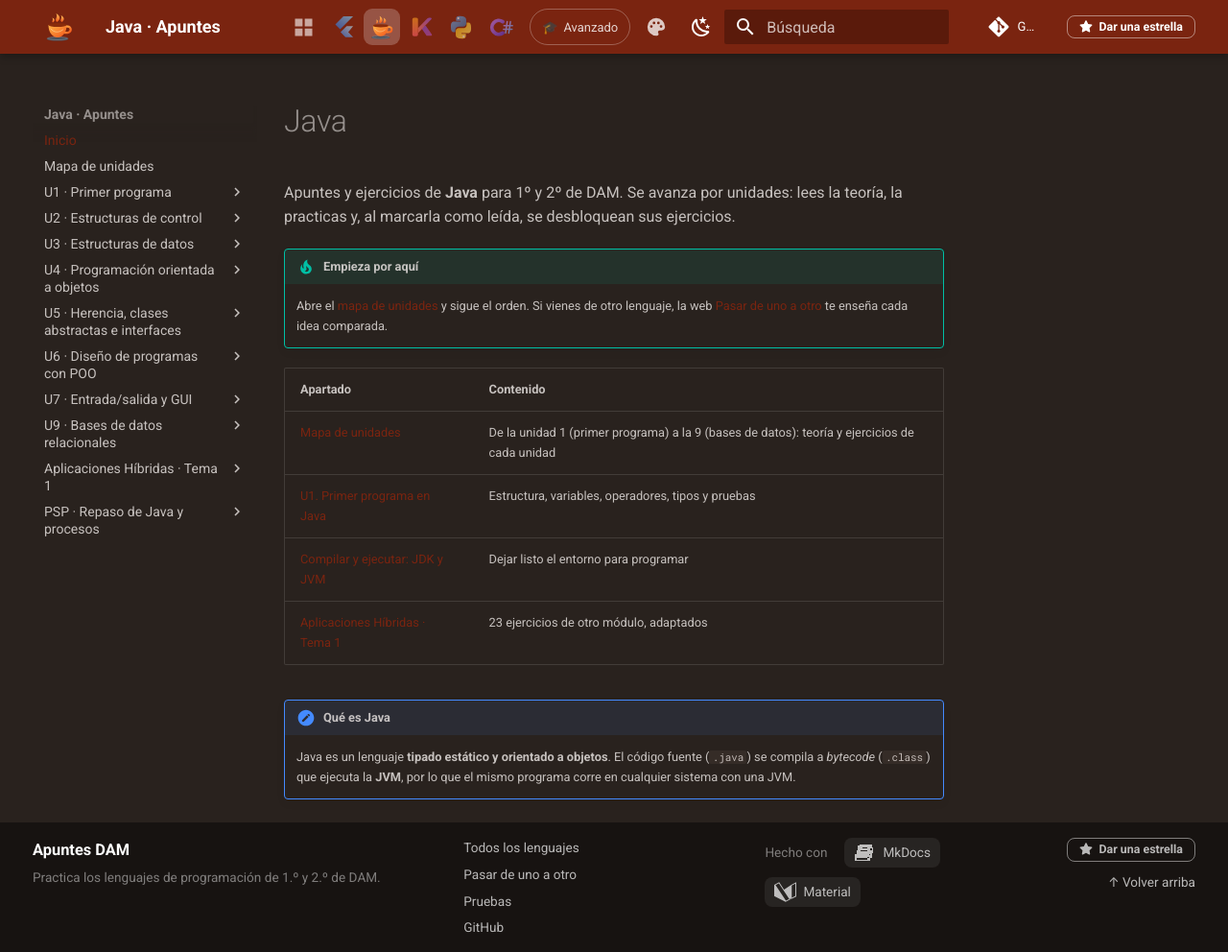
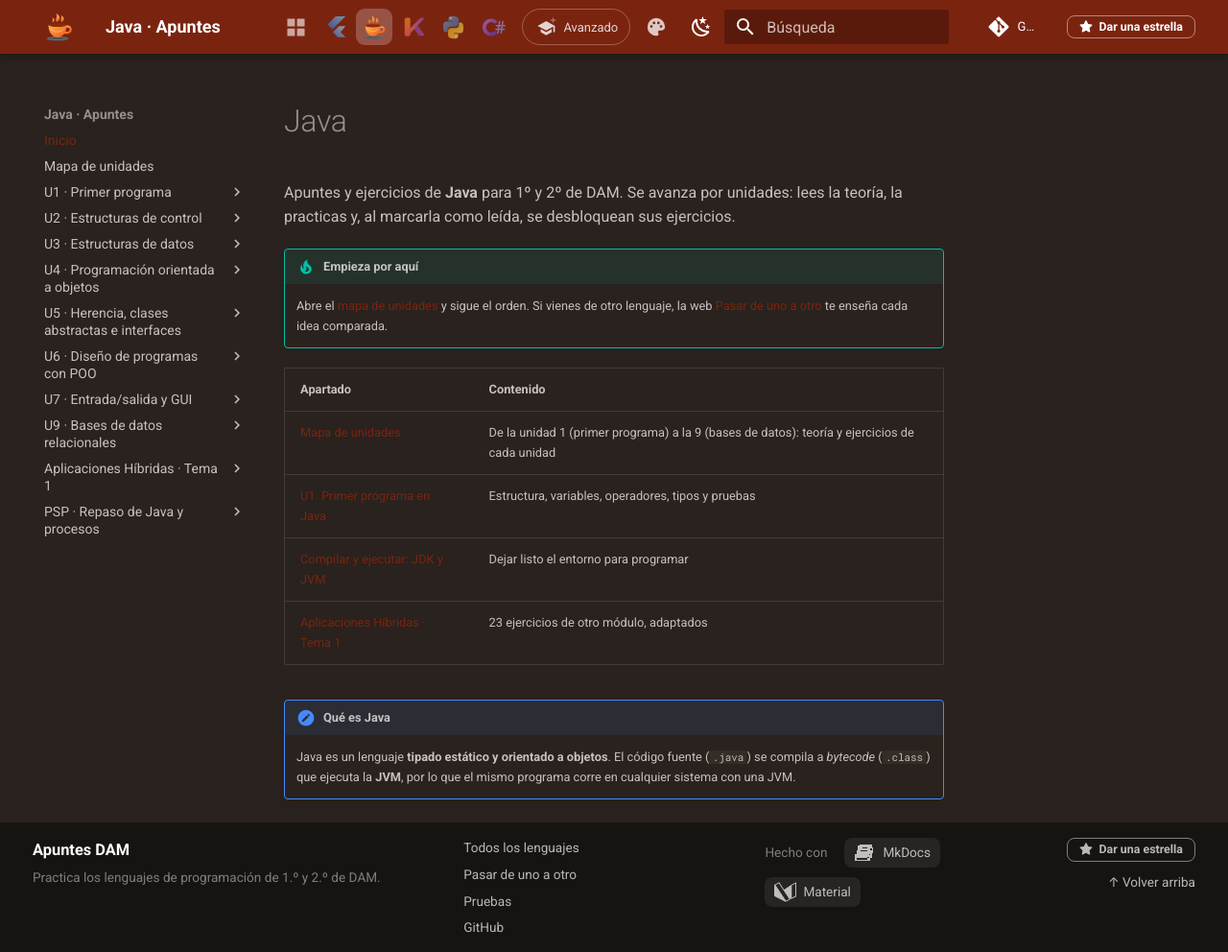
Before and after one commit to apuntes-dam/java-apuntes, an MkDocs documentation site: the page built from docs/index.md, in a window 1280 px wide and 992 px high. Shown: the whole window at 96% size. Built offline with MkDocs 1.6.1 and Material for MkDocs 9.7.7, drawn with Linux system fonts in a browser that asks for light colours; comment, search, counter and statistics services are not loaded.

Commit message:
Icono del modo Avanzado: birrete con chispa en SVG (sustituye al emoji) y el mismo icono en el título del menú
Co-Authored-By: Claude Sonnet 5.5 <noreply@anthropic.com>

```diff
--- a/docs/assets/lenguajes.css
+++ b/docs/assets/lenguajes.css
@@ -251,6 +251,15 @@ html:not([data-avanzado]) .nav-avanzado { display: none; }
 .av-btn:hover { opacity: 1; background: rgba(255,255,255,.14); }
 .av-btn[aria-checked="true"] { opacity: 1; background: rgba(255,255,255,.24); border-color: rgba(255,255,255,.85); font-weight: 700; }
 @media (max-width: 59.9375em) { .av-btn .av-txt { display: none; } .av-btn { padding: 0 .45rem; } }
+.av-ico { flex: none; width: 1.2rem; height: 1.2rem; transition: transform .25s; }
+.av-chispa { fill: currentColor; opacity: .4; transform-box: fill-box; transform-origin: center; transition: opacity .2s; }
+.av-btn:hover .av-ico, .av-btn:focus-visible .av-ico { transform: rotate(-9deg) scale(1.08); }
+.av-btn[aria-checked="true"] .av-chispa { opacity: 1; filter: drop-shadow(0 0 2px currentColor); animation: av-brillo 2.6s ease-in-out infinite; }
+@keyframes av-brillo { 50% { transform: scale(1.3) rotate(25deg); } }
+/* título «Avanzado» del menú lateral: mismo icono, sin movimiento */
+.nav-avanzado .md-nav__link > .av-ico { width: .9rem; height: .9rem; margin: .05rem .35rem 0 0; }
+.nav-avanzado .md-nav__link > .av-ico .av-chispa { opacity: 1; }
+@media (prefers-reduced-motion: reduce) { .av-btn[aria-checked="true"] .av-chispa { animation: none; } .av-ico { transition: none; } }
 
 /* Navidad y Futuro */
 :root[data-estacion="navidad"] > * { --md-primary-fg-color: #9b1c31; --md-primary-fg-color--dark: #6e1223; --md-primary-fg-color--light: #d94a5e; --md-accent-fg-color: #1b5e20; }
--- a/docs/assets/lenguajes.js
+++ b/docs/assets/lenguajes.js
@@ -1598,11 +1598,20 @@
   /* quien llega a una página avanzada (por un enlace o el buscador) ve el menú avanzado, sin guardarlo */
   aplicarAvanzado(avanzado.get() || location.pathname.indexOf("/avanzado/") >= 0);
 
+  /* birrete con una chispa: monocromo como el resto de iconos de la cabecera; la chispa se enciende con el modo avanzado */
+  var AV_SVG = '<svg class="av-ico" viewBox="0 0 24 24" aria-hidden="true">' +
+    '<path fill="currentColor" transform="translate(2.5 3.5) scale(.82)" d="M5 13.18v4L12 21l7-3.82v-4L12 17zM12 3 1 9l11 6 9-4.91V17h2V9z"/>' +
+    '<path class="av-chispa" d="M19.5 1.4 20.4 4.1 23.1 5 20.4 5.9 19.5 8.6 18.6 5.9 15.9 5 18.6 4.1z"/></svg>';
+
   function marcarNavAvanzado() {
     var n = 0;
     document.querySelectorAll(".md-nav--primary > .md-nav__list > .md-nav__item").forEach(function (li) {
       var es = Array.prototype.some.call(li.querySelectorAll("a[href]"), function (a) { return a.pathname.indexOf("/avanzado/") >= 0; });
-      if (es) { li.classList.add("nav-avanzado"); n++; }
+      if (!es) return;
+      li.classList.add("nav-avanzado");
+      /* el primero es el título de la sección: lleva el mismo icono que el interruptor */
+      if (!n && !li.querySelector(".av-ico")) li.querySelector("a").insertAdjacentHTML("afterbegin", AV_SVG);
+      n++;
     });
     return n;
   }
@@ -1615,7 +1624,7 @@
     btn.className = "av-btn";
     btn.setAttribute("role", "switch");
     btn.title = "Modo avanzado: muestra el material avanzado en el menú";
-    btn.innerHTML = '<span aria-hidden="true">🎓</span><span class="av-txt">Avanzado</span>';
+    btn.innerHTML = AV_SVG + '<span class="av-txt">Avanzado</span>';
     function pintar() { btn.setAttribute("aria-checked", document.documentElement.hasAttribute("data-avanzado") ? "true" : "false"); }
     btn.addEventListener("click", function () {
       var on = !document.documentElement.hasAttribute("data-avanzado");
--- a/mkdocs.yml
+++ b/mkdocs.yml
@@ -28,7 +28,7 @@ theme:
 extra_css:
   - assets/narrador.css
   - assets/extra.css
-  - assets/lenguajes.css?v=6298794d
+  - assets/lenguajes.css?v=2264daec
 extra:
   social:
     - icon: fontawesome/brands/github
--- a/overrides/main.html
+++ b/overrides/main.html
@@ -1,5 +1,5 @@
 {% extends "base.html" %}
 {% block extrahead %}
   {{ super() }}
-  <script src="{{ 'assets/lenguajes.js?v=6298794d' | url }}"></script>
+  <script src="{{ 'assets/lenguajes.js?v=2264daec' | url }}"></script>
 {% endblock %}
```
Also changed, not shown: README.md (+1 -1 lines).
